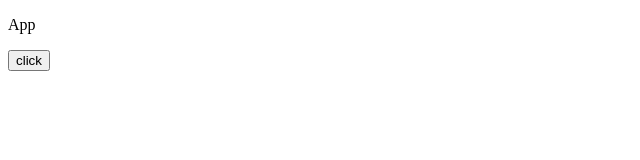
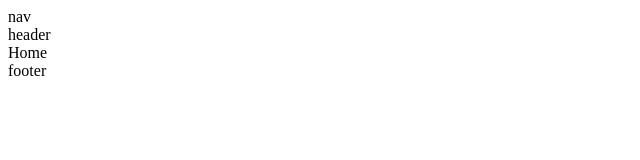
Before and after one commit to ifer-itcast/xtx, a Vue app: page /#/ in a window 1280 px wide. Before the commit this address had no page. Shown: the top 160 px of the page, without its empty margins (0-640 px from the left). Built offline with nearby package versions, Linux system fonts and the light colour scheme.

Commit message:
首页路由设计

```diff
--- a/src/App.vue
+++ b/src/App.vue
@@ -1,25 +1,4 @@
 <template>
-  <div id="nav">
-    <p>App</p>
-    <button @click="handleClick">click</button>
-  </div>
+  <!-- 一级路由出口 -->
+  <router-view></router-view>
 </template>
-<script>
-import request from '@/utils/request'
-export default {
-  name: 'App',
-  setup() {
-    const handleClick = () => {
-      request('/member/profile', 'get', {
-        a: 10
-      })
-      /* request('/member/profile', 'post', {
-        a: 10
-      }) */
-      // 输入以下地址，然后点击按钮，测试响应拦截器
-      // http://localhost:8080/#/abc?age=888
-    }
-    return { handleClick }
-  }
-}
-</script>
--- a/src/views/Layout.vue
+++ b/src/views/Layout.vue
@@ -0,0 +1,21 @@
+<template>
+  <!-- 顶部通栏 -->
+  <nav>nav</nav>
+  <!-- 头部 -->
+  <header>header</header>
+  <!-- 内容容器 -->
+  <div class="main">
+    <!-- 二级路由出口 -->
+    <router-view></router-view>
+  </div>
+  <!-- 底部 -->
+  <footer>footer</footer>
+</template>
+
+<script>
+export default {
+  name: 'Layout'
+}
+</script>
+
+<style lang="less" scoped></style>
--- /dev/null
+++ b/src/views/home/index.vue
@@ -0,0 +1,13 @@
+<template>
+  <div class="container">
+    Home
+  </div>
+</template>
+
+<script>
+export default {
+  name: 'HomePage'
+}
+</script>
+
+<style lang="less" scoped></style>
```
Also changed, not shown: src/router/index.js (+13 -0 lines).
